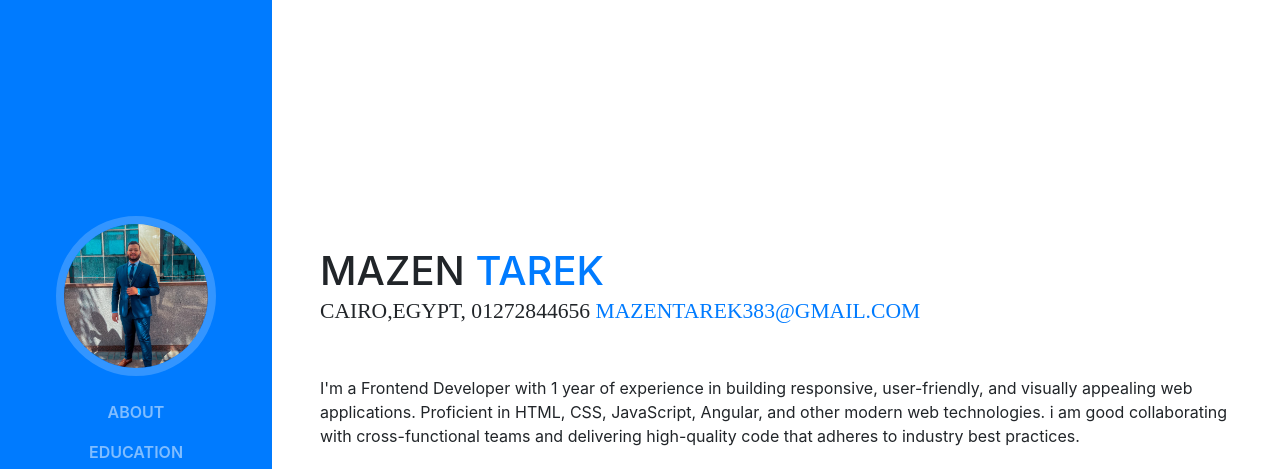
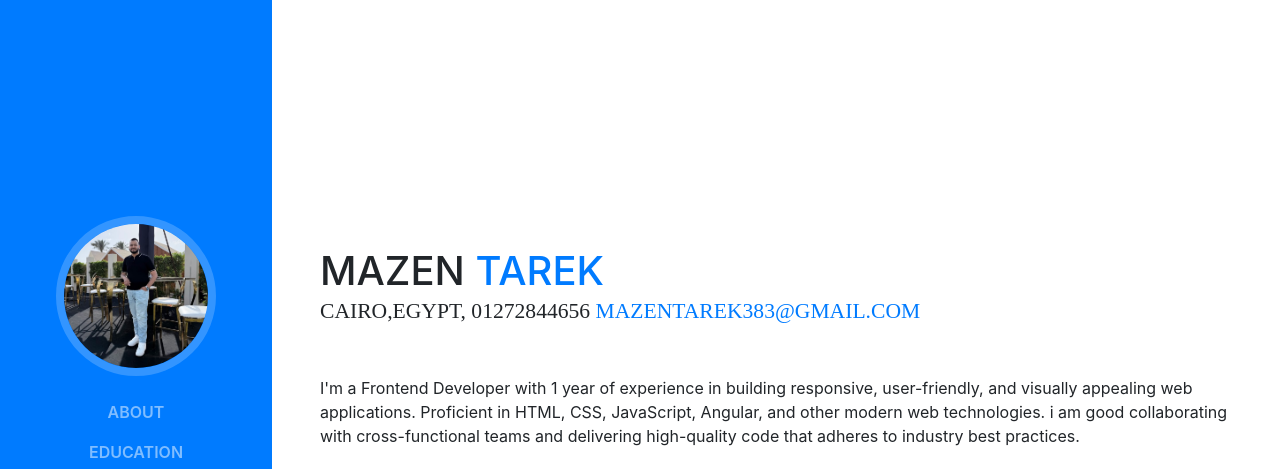
Before and after one commit to Mazentarek23/portofolio, a website with bundled scripts: page index.html in a window 1280 px wide. Shown: the top 469 px of the page. Built offline with nearby package versions, Linux system fonts and the light colour scheme; a web font is replaced by a local one.

Commit message:
Add files via upload

```diff
--- a/index.html
+++ b/index.html
@@ -28,7 +28,7 @@
       <a class="navbar-brand js-scroll-trigger" href="#page-top">
 
         <span class="d-none d-lg-block">
-          <img class="img-fluid img-profile rounded-circle mx-auto mb-2" src="img/mazen.jpeg" alt="">
+          <img class="w-100 h-100 img-profile rounded-circle mx-auto mb-2" src="img/mazen.jpg" alt="">
         </span>
       </a>
       <button class="navbar-toggler" type="button" data-toggle="collapse" data-target="#navbarSupportedContent" aria-controls="navbarSupportedContent" aria-expanded="false" aria-label="Toggle navigation">
```
